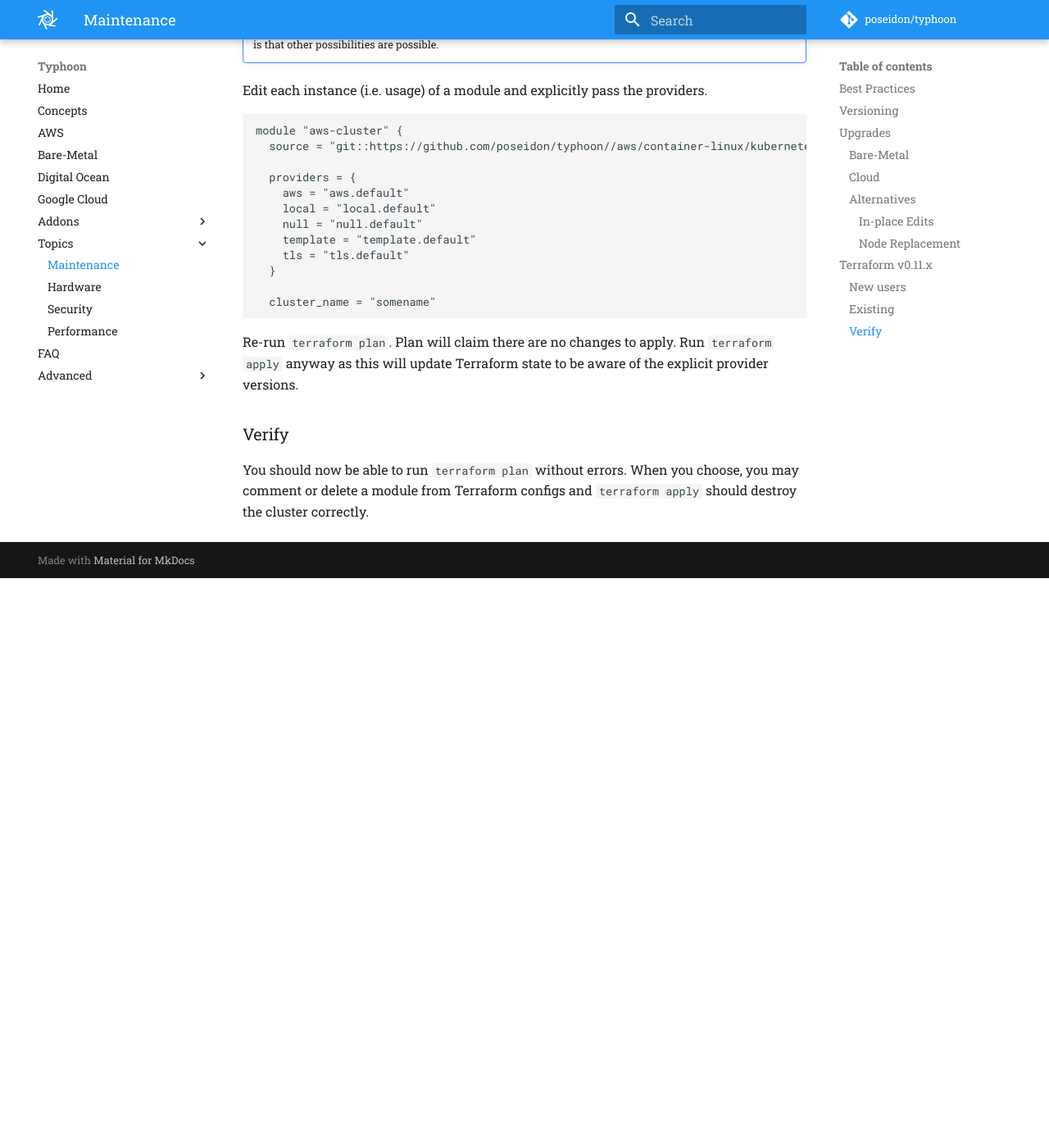
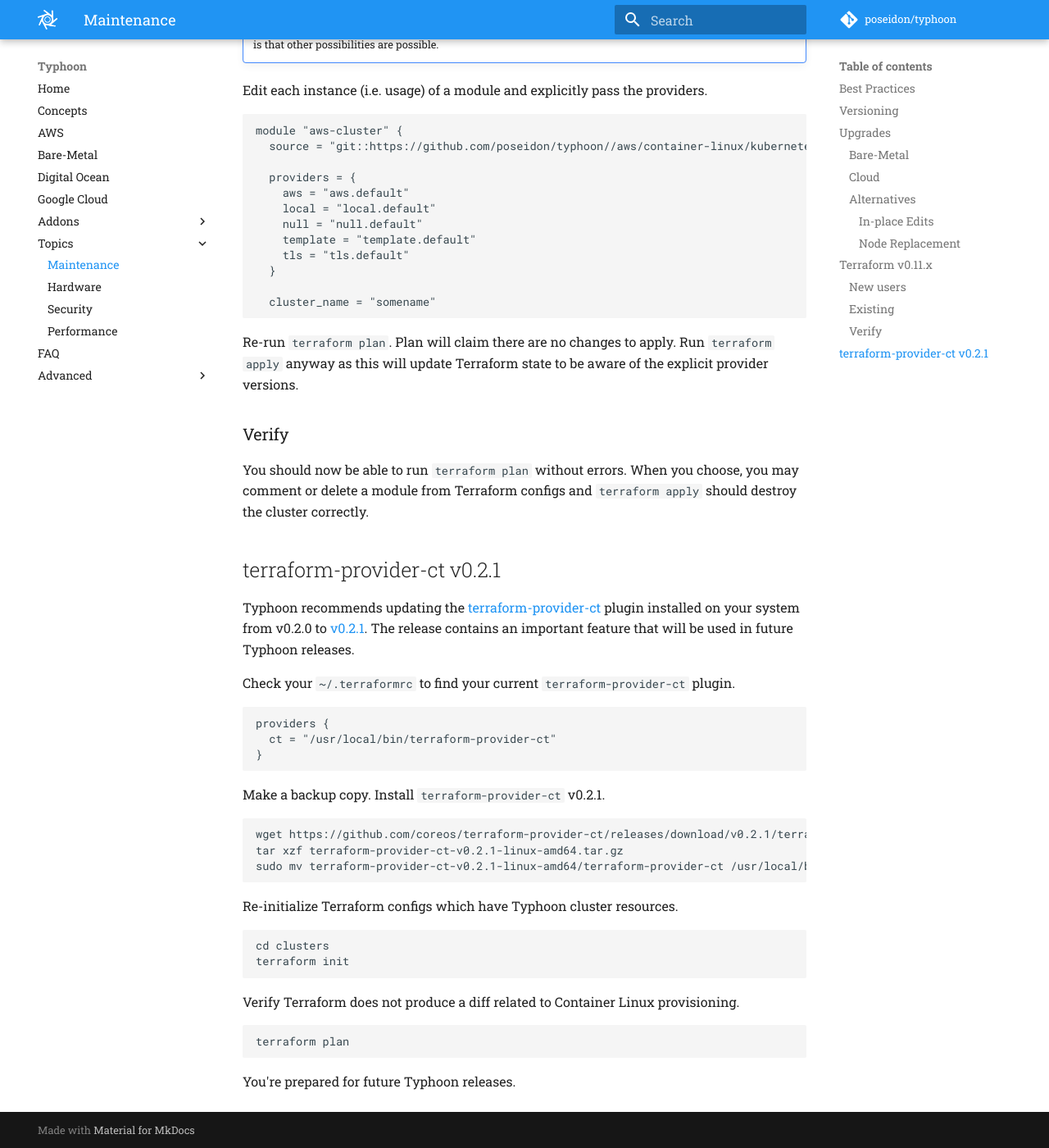
Before and after one commit to poseidon/typhoon, an MkDocs documentation site: the page built from docs/topics/maintenance.md, in a window 1280 px wide and 1400 px high, scrolled down 4958 px. Shown: the whole window at 82% size. Built offline with MkDocs 1.6.1 and Material for MkDocs 9.7.7, drawn with Linux system fonts in a browser that asks for light colours; comment, search, counter and statistics services are not loaded; old or Windows-style settings are respelled for this version of MkDocs; before the commit the page ends 5663 px from its top, so only the background shows below that.

Commit message:
Recommend installing terraform-provider-ct v0.2.1
* Upcoming releases may begin to use features that require
the `terraform-provider-ct` plugin v0.2.1
* New users should use `terraform-provider-ct` v0.2.1. Existing
users can safely drop-in replace their v0.2.0 plugin with v0.2.1
as well (location referenced in ~/.terraformrc).
* See https://github.com/poseidon/typhoon/pull/145

````diff
--- a/docs/topics/maintenance.md
+++ b/docs/topics/maintenance.md
@@ -202,3 +202,38 @@
 ### Verify
 
 You should now be able to run `terraform plan` without errors. When you choose, you may comment or delete a module from Terraform configs and `terraform apply` should destroy the cluster correctly.
+
+## terraform-provider-ct v0.2.1
+
+Typhoon recommends updating the [terraform-provider-ct](https://github.com/coreos/terraform-provider-ct) plugin installed on your system from v0.2.0 to [v0.2.1](https://github.com/coreos/terraform-provider-ct/releases/tag/v0.2.1). The release contains an important feature that will be used in future Typhoon releases.
+
+Check your `~/.terraformrc` to find your current `terraform-provider-ct` plugin.
+
+```
+providers {
+  ct = "/usr/local/bin/terraform-provider-ct"
+}
+```
+
+Make a backup copy. Install `terraform-provider-ct` v0.2.1.
+
+```sh
+wget https://github.com/coreos/terraform-provider-ct/releases/download/v0.2.1/terraform-provider-ct-v0.2.1-linux-amd64.tar.gz
+tar xzf terraform-provider-ct-v0.2.1-linux-amd64.tar.gz
+sudo mv terraform-provider-ct-v0.2.1-linux-amd64/terraform-provider-ct /usr/local/bin/
+```
+
+Re-initialize Terraform configs which have Typhoon cluster resources.
+
+```
+cd clusters
+terraform init
+```
+
+Verify Terraform does not produce a diff related to Container Linux provisioning.
+
+```
+terraform plan
+```
+
+You're prepared for future Typhoon releases.
````
Also changed, not shown: CHANGES.md (+2 -1 lines), docs/aws.md (+3 -3 lines), docs/digital-ocean.md (+3 -3 lines), docs/google-cloud.md (+3 -3 lines).
